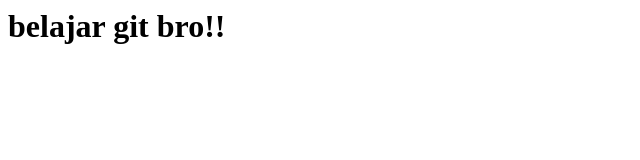
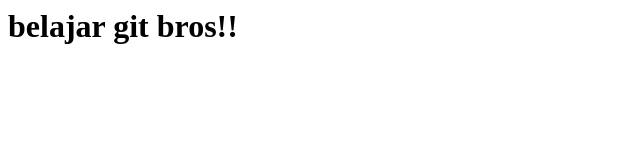
Before and after one commit to toniriyanov11/belajar-git-1, a plain HTML site: page index.html in a window 1280 px wide. Shown: the full height of the page, 0-640 px from the left. Drawn offline with Linux system fonts and the light colour scheme.

Commit message:
merubah file index.html

```diff
--- a/index.html
+++ b/index.html
@@ -5,6 +5,6 @@
     </title>
   </head>
   <body>
-    <h1>belajar git bro!!</h1>
+    <h1>belajar git bros!!</h1>
   </body>
 </html>
```
